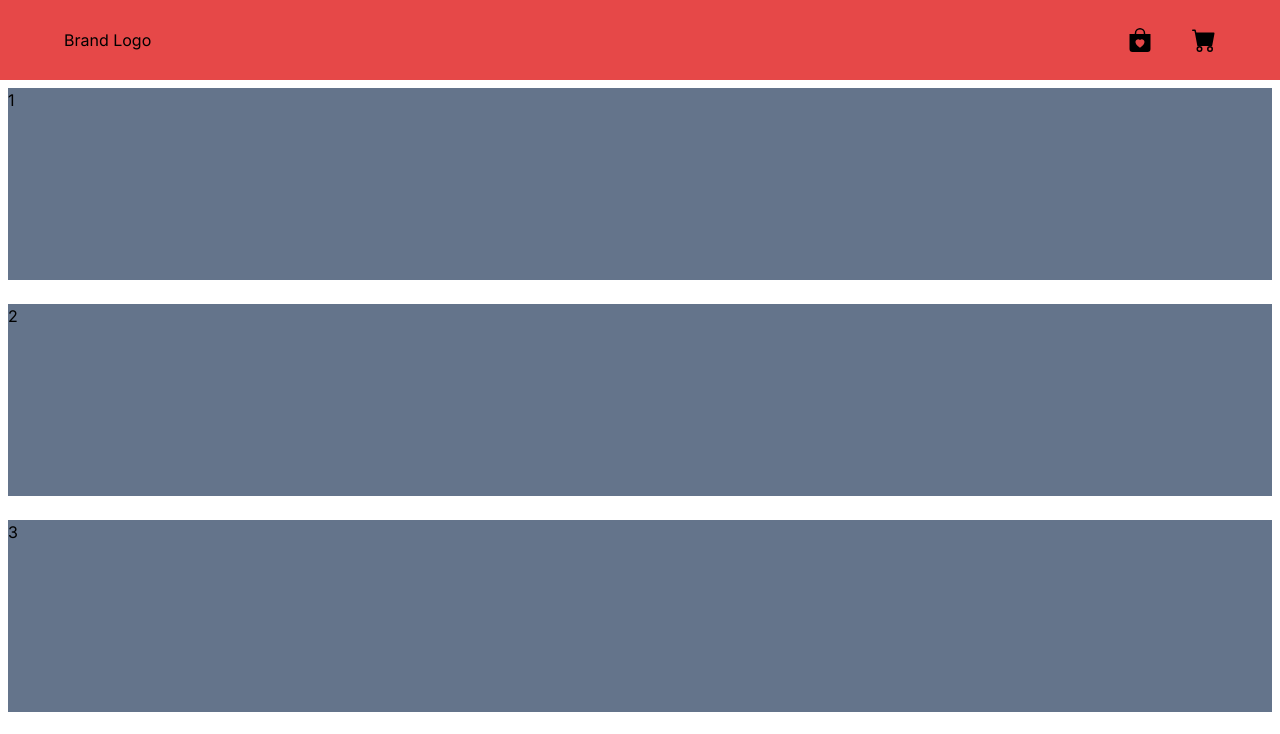
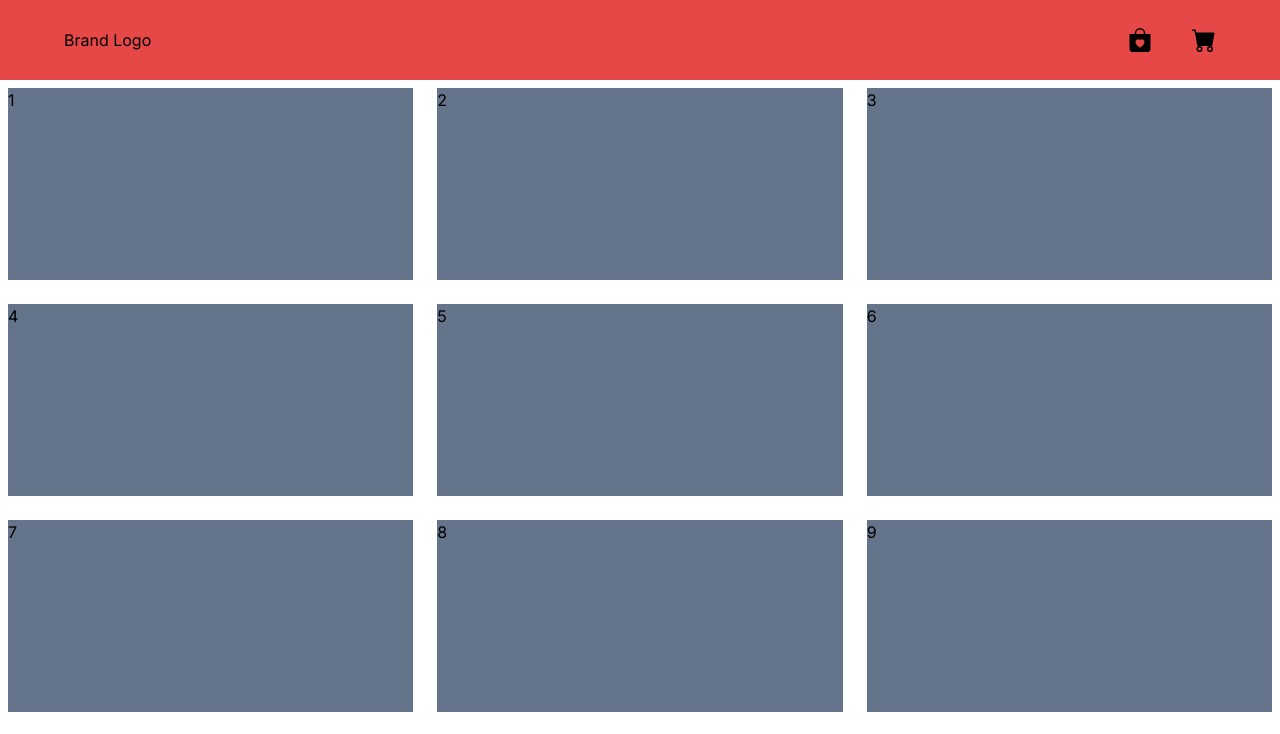
Before and after one commit to aliston-gomes/dil-foods_task, a Next.js app in the folder e-commerce-app/: page /wishlist in a window 1280 px wide. Shown: the top 734 px of the page. Built offline with nearby package versions, Linux system fonts and the light colour scheme.

Commit message:
responsivenss for different screen sizes added

```diff
--- a/e-commerce-app/src/app/wishlist/page.jsx
+++ b/e-commerce-app/src/app/wishlist/page.jsx
@@ -5,7 +5,7 @@
   const [products, setProducts] = useState([, 1, 2, 3, 4, 5, 6, 7, 8, 9, 10]);
   return (
     <>
-      <section className="grid grid-cols-1 gap-6 p-2">
+      <section className="grid grid-cols-1 md:grid-cols-2 lg:grid-cols-3 gap-6 p-2">
         {products.map((item, index) => {
           return (
             <div className="bg-slate-500 h-48" key={index}>
```
